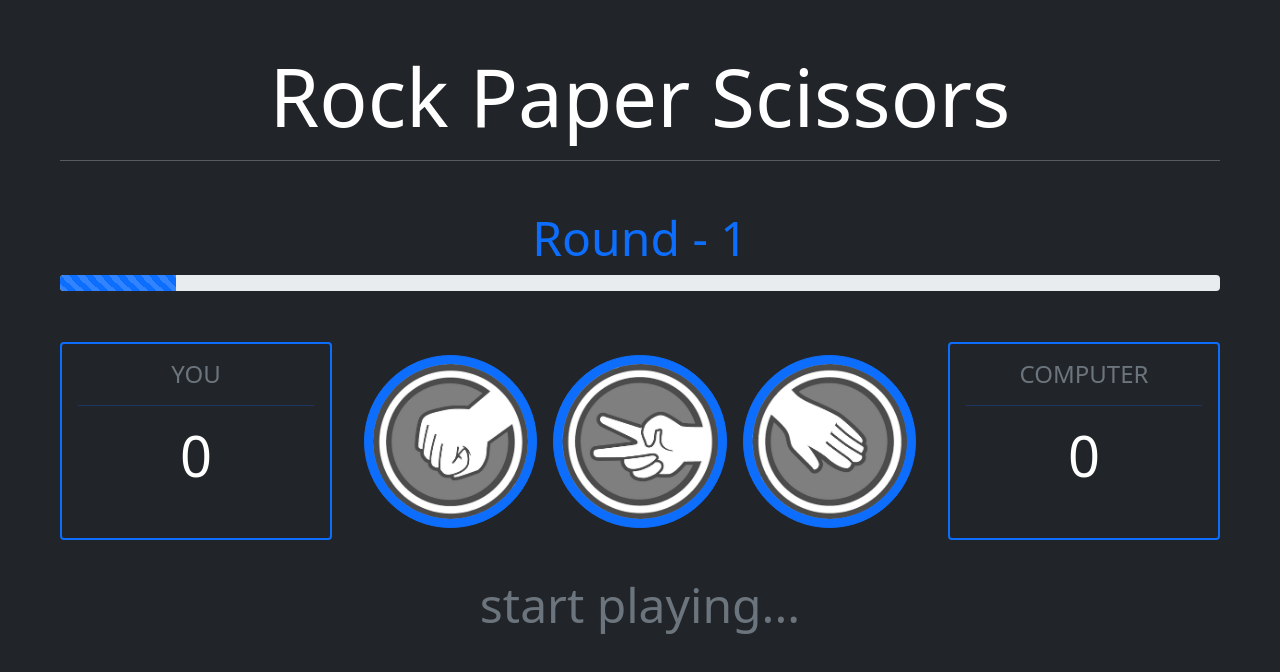
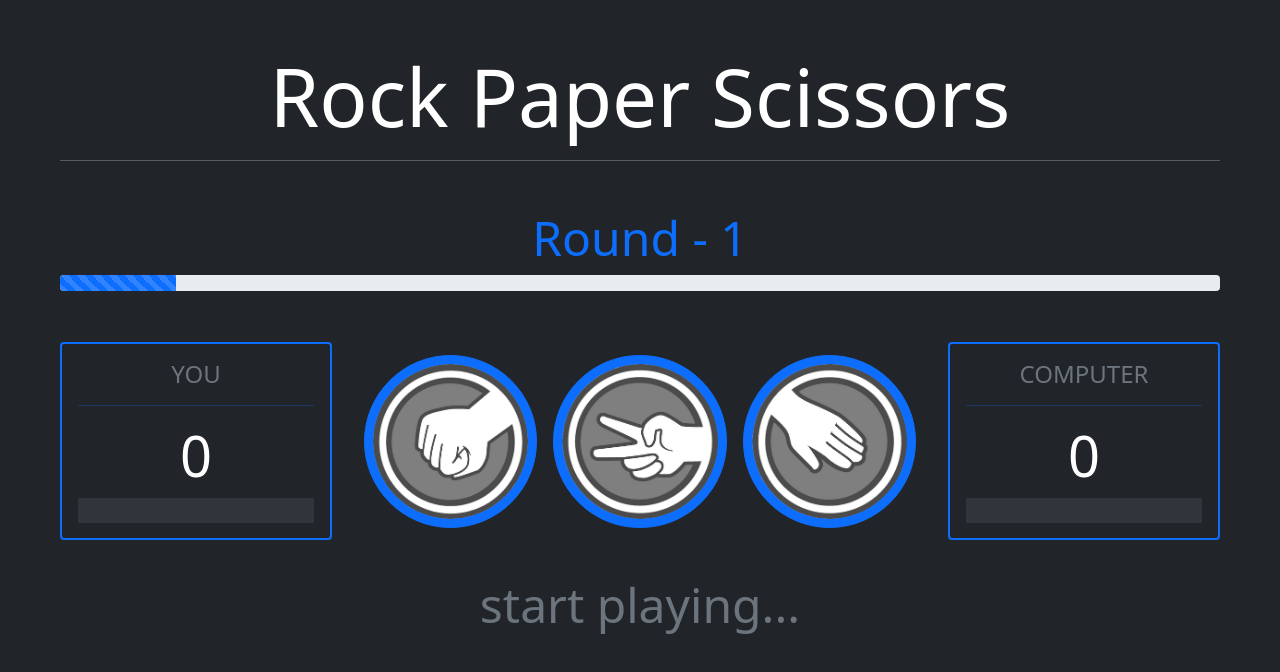
Before and after one commit to webceyhan/vite-rps-game, a Vue app: page / in a window 1280 px wide. Shown: the top 672 px of the page. Built offline with nearby package versions, Linux system fonts and the light colour scheme.

Commit message:
placeholder added for play-card move section

```diff
--- a/src/components/PlayerCard.vue
+++ b/src/components/PlayerCard.vue
@@ -12,7 +12,10 @@ defineProps<{ player: Player }>()
       <h4 class="card-title text-uppercase">{{ player.name }}</h4>
       <hr class="bg-primary" />
       <p class="text-white display-4 mb-2">{{ player.score }}</p>
-      <p class="card-text text-capitalize" style="min-height:25px">{{ player.move }}</p>
+      <p class="card-text text-capitalize placeholder-glow" style="height:25px">
+        <span v-if="player.move">{{ player.move }}</span>
+        <span v-else class="placeholder w-100 h-100"></span>
+      </p>
     </div>
   </div>
 </template>
```
